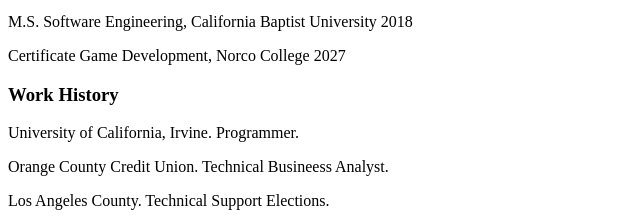
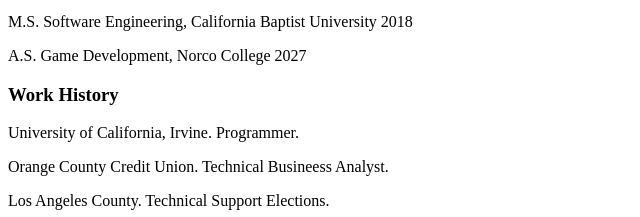
Before and after one commit to justinjchou/justinjchou.github.io, a plain HTML site: page index.html in a window 1280 px wide. Shown: the part 224-441 px from the top of the page, 0-640 px from the left. Drawn offline with Linux system fonts and the light colour scheme.

Commit message:
cert to a.s. degree changfe

```diff
--- a/index.html
+++ b/index.html
@@ -12,7 +12,7 @@
     <h3>Academic History</h4>
     <p>B.S. Business, Supply Chain Management. University of California, Riverside 2013</p>
     <p>M.S. Software Engineering, California Baptist University 2018</p>
-    <p>Certificate Game Development, Norco College 2027</p>
+    <p>A.S. Game Development, Norco College 2027</p>
     <h3>Work History</h3>
     <p>University of California, Irvine. Programmer.</p>
     <p>Orange County Credit Union. Technical Busineess Analyst.</p>
```
